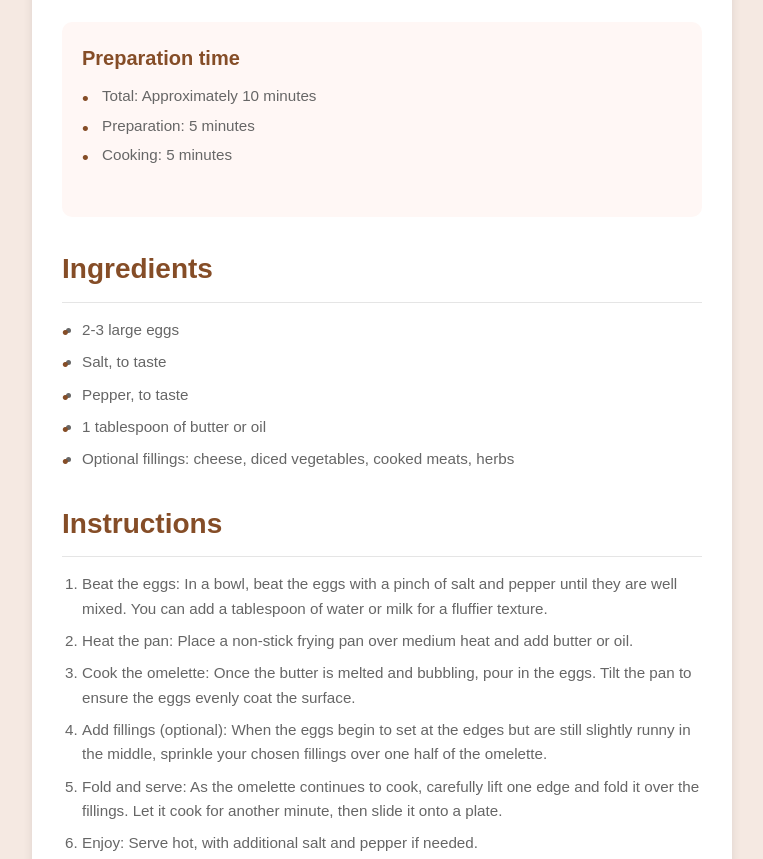
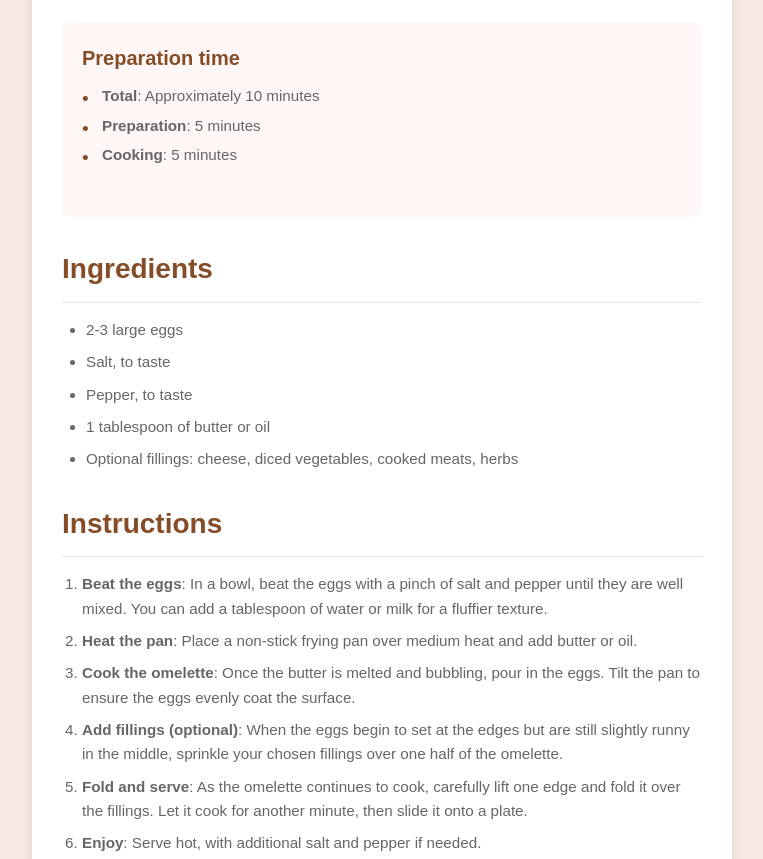
Before and after one commit to Eseoghene94/recipe-page-main, a plain HTML site: page index.html in a window 1280 px wide. Shown: the part 523-1382 px from the top of the page, without its empty margins (258-1021 px from the left). Drawn offline with Linux system fonts and the light colour scheme.

Commit message:
modified:   index.html

```diff
--- a/index.html
+++ b/index.html
@@ -120,14 +120,19 @@
         margin-bottom: 8px;
         position: relative;
       }
+      ul {
+        padding-left: 1.5rem;
+        margin-bottom: 30px;
+        list-style-type: disc; /* ensures round bullets */
+      }
 
-      ul li::before {
+      /* ul li::before {
         content: "•";
         color: #854d27;
         font-size: 1.2rem;
         position: absolute;
         left: -20px;
-      }
+      } */
 
       .nutrition p {
         font-size: 0.95rem;
@@ -137,7 +142,7 @@
 
       .nutrition-table {
         display: grid;
-        grid-template-columns: 1fr 1fr;
+        grid-template-columns: 1fr;
         gap: 15px;
         padding: 0 20px;
       }
@@ -222,9 +227,9 @@
           <div class="prep-time">
             <h3>Preparation time</h3>
             <ul>
-              <li>Total: Approximately 10 minutes</li>
-              <li>Preparation: 5 minutes</li>
-              <li>Cooking: 5 minutes</li>
+              <li><b>Total</b>: Approximately 10 minutes</li>
+              <li><b>Preparation</b>: 5 minutes</li>
+              <li><b>Cooking</b>: 5 minutes</li>
             </ul>
           </div>
 
@@ -242,30 +247,32 @@
           <h2>Instructions</h2>
           <ol>
             <li>
-              Beat the eggs: In a bowl, beat the eggs with a pinch of salt and
-              pepper until they are well mixed. You can add a tablespoon of
-              water or milk for a fluffier texture.
+              <b>Beat the eggs</b>: In a bowl, beat the eggs with a pinch of
+              salt and pepper until they are well mixed. You can add a
+              tablespoon of water or milk for a fluffier texture.
             </li>
             <li>
-              Heat the pan: Place a non-stick frying pan over medium heat and
-              add butter or oil.
+              <b>Heat the pan</b>: Place a non-stick frying pan over medium heat
+              and add butter or oil.
             </li>
             <li>
-              Cook the omelette: Once the butter is melted and bubbling, pour in
-              the eggs. Tilt the pan to ensure the eggs evenly coat the surface.
+              <b>Cook the omelette</b>: Once the butter is melted and bubbling,
+              pour in the eggs. Tilt the pan to ensure the eggs evenly coat the
+              surface.
             </li>
             <li>
-              Add fillings (optional): When the eggs begin to set at the edges
-              but are still slightly runny in the middle, sprinkle your chosen
-              fillings over one half of the omelette.
+              <b>Add fillings (optional)</b>: When the eggs begin to set at the
+              edges but are still slightly runny in the middle, sprinkle your
+              chosen fillings over one half of the omelette.
             </li>
             <li>
-              Fold and serve: As the omelette continues to cook, carefully lift
-              one edge and fold it over the fillings. Let it cook for another
-              minute, then slide it onto a plate.
+              <b>Fold and serve</b>: As the omelette continues to cook,
+              carefully lift one edge and fold it over the fillings. Let it cook
+              for another minute, then slide it onto a plate.
             </li>
             <li>
-              Enjoy: Serve hot, with additional salt and pepper if needed.
+              <b>Enjoy</b>: Serve hot, with additional salt and pepper if
+              needed.
             </li>
           </ol>
 
@@ -298,10 +305,14 @@
 
     <footer>
       Challenge by
-      <a href="https://www.frontendmentor.io?ref=challenge" target="_blank"
+      <a
+        href="https://www.frontendmentor.io?ref=challenge"
+        target="_blank"
+        rel="noopener"
         >Frontend Mentor</a
       >. Coded by
-      <a href="https://github.com/Eseoghene94">Eseoghene aka CODEwithESE</a>.
+      <a href="https://www.github.com/Eseoghene94">Eseoghene aka CODEwithESE</a
+      >.
     </footer>
   </body>
 </html>
```
